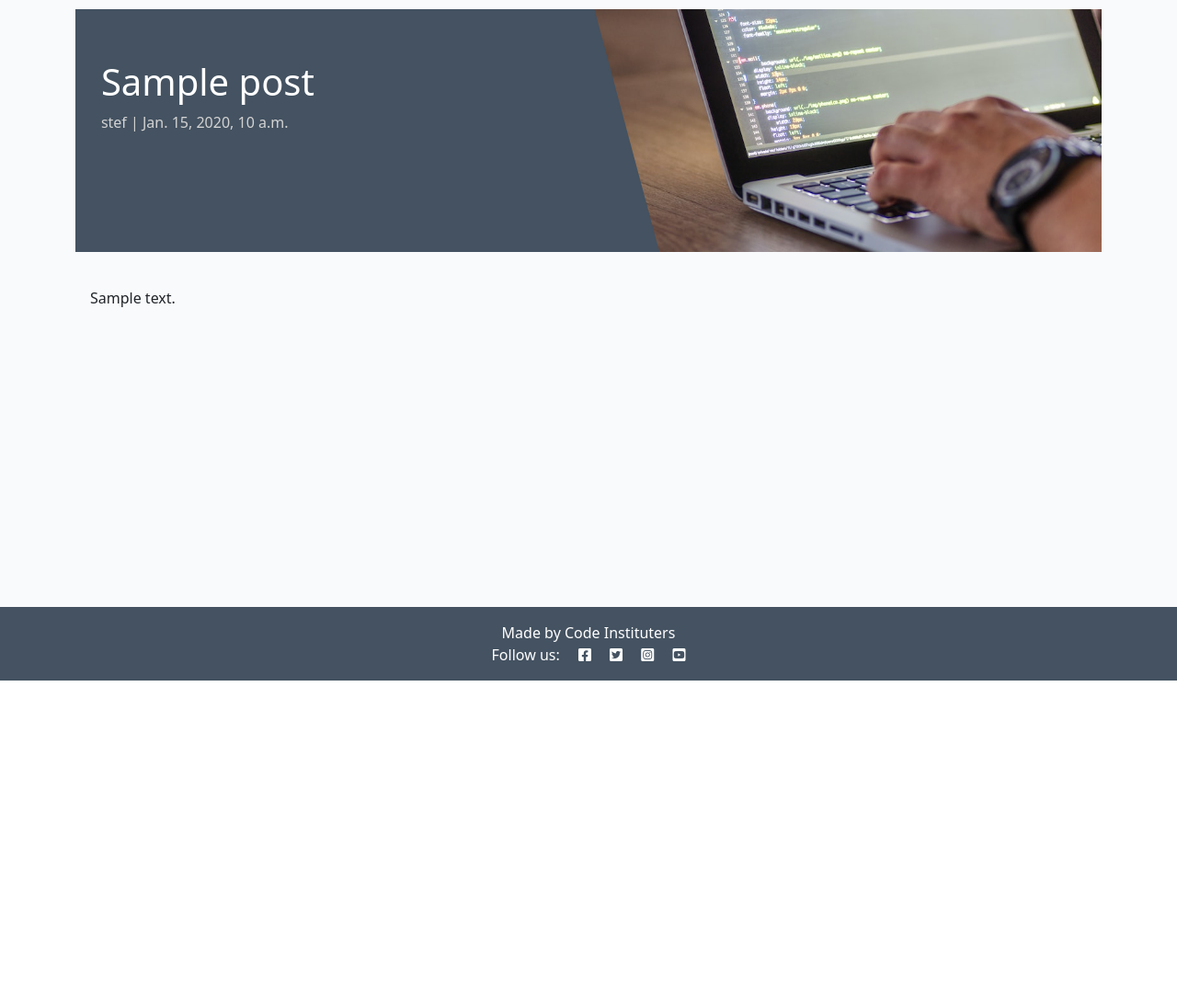
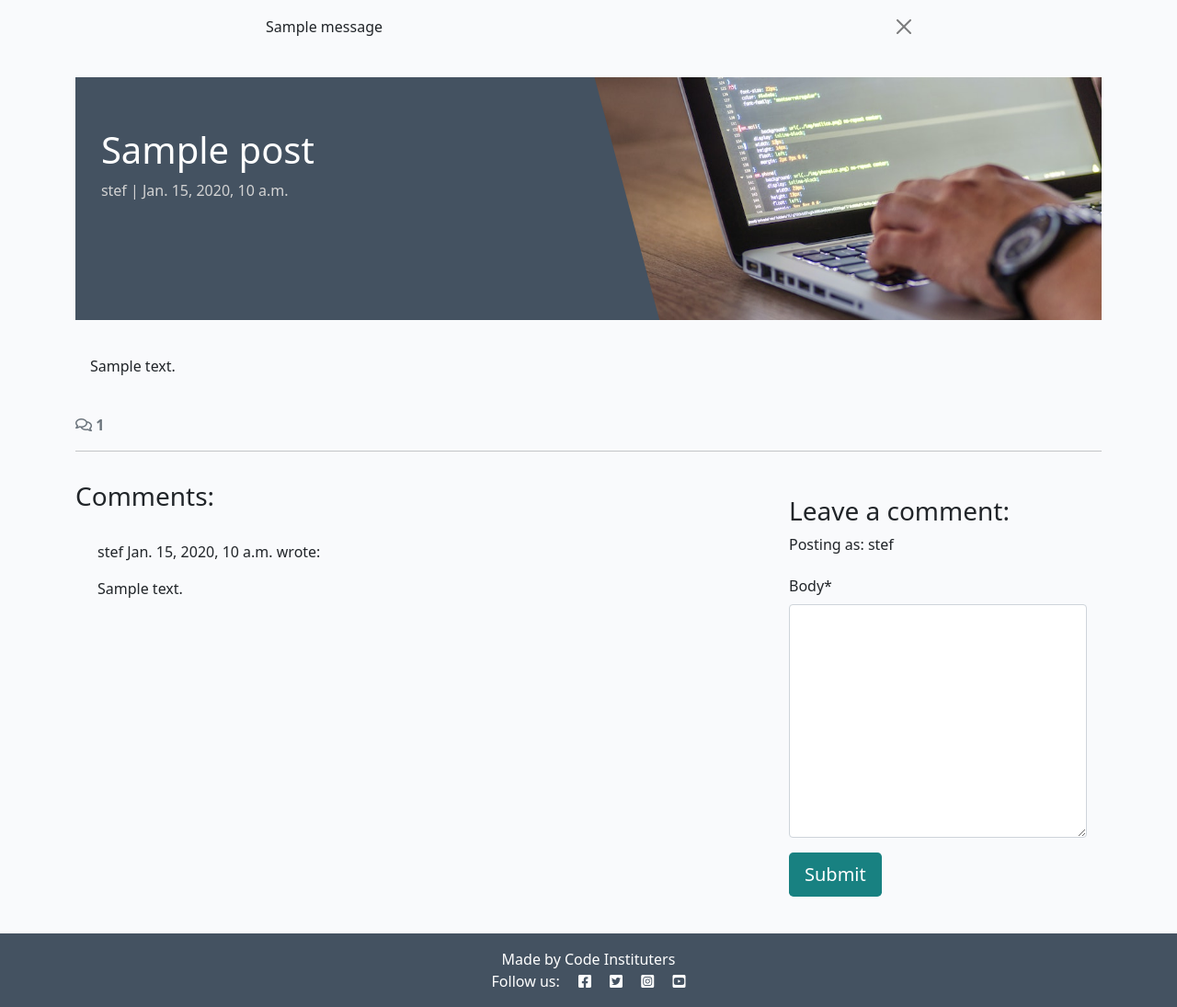
Before and after one commit to StefanWout/django-blog2, a Django app: a page that uses templates/base.html in a window 1280 px wide. Shown: the part 60-1155 px from the top of the page at 92% size. Before the commit the page ends 800 px from the top, so only its background shows below. Run offline with Django 4.2, Linux system fonts and the light colour scheme; a user stored in the database is signed in; data comes from the database, SQL or seed files in the repository; tables that the repository leaves empty hold one stand-in row (values such as "Sample post"); one stand-in notice (Sample message) is shown; some libraries are stand-ins or nearby versions.

Commit message:
added feeback message for comments

```diff
--- /dev/null
+++ b/blog/forms.py
@@ -0,0 +1,8 @@
+from .models import Comment
+from django import forms
+
+
+class CommentForm(forms.ModelForm):
+    class Meta:
+        model = Comment
+        fields = ('body',)
--- a/blog/templates/blog/post_detail.html
+++ b/blog/templates/blog/post_detail.html
@@ -1,18 +1,22 @@
-{% extends 'base.html' %} {% block content %}
+{% extends 'base.html' %}
 {% load static %}
+{% load crispy_forms_tags %}
 
+{% block content %}
     <div class="masthead">
         <div class="container">
             <div class="row g-0">
-            <div class="col-md-6 masthead-text">
+                <div
+                    class="col-md-6 masthead-text">
                     <!-- Post title goes in these h1 tags -->
                     <h1 class="post-title">{{ post.title }}</h1>
                     <!-- Post author goes before the | the post's created date goes after -->
-                <p class="post-subtitle">{{ post.author }} | {{ post.created_on }}</p>
+                    <p class="post-subtitle">{{ post.author }}
+                        |
+                        {{ post.created_on }}</p>
                 </div>
                 <div class="d-none d-md-block col-md-6 masthead-image">
-                <img src="{% static 'images/default.jpg' %}" class="scale" alt="placeholder">
-            </div>
+                    <img src="{% static 'images/default.jpg' %}" class="scale" alt="placeholder"></div>
                 </div>
             </div>
         </div>
@@ -23,9 +27,69 @@
                     <div class="card-body">
                         <!-- The post content goes inside the card-text. -->
                         <!-- Use the | safe filter inside the template tags -->
-                <p class="card-text">
-                    {{ post.content | safe }}
+                            <p class="card-text"> {{ post.content | safe }}
                         </p>
+                    </div>
+                </div>
+            </div>
+            <!-- Displaying count of comments -->
+            <div class="row">
+                <div class="col-12">
+                    <strong class="text-secondary">
+                        <i class="far fa-comments"></i>
+                        {{ comment_count }}
+                    </strong>
+                </div>
+                <div class="col-12">
+                    <hr></div>
+                </div>
+                <!-- Displaying Comments -->
+                <div class="row">
+                    <div class="col-md-8 card mb-4  mt-3 ">
+                        <h3>Comments:</h3>
+                        <div
+                            class="card-body">
+                            <!-- We want a for loop inside the empty control tags
+                                                                  to iterate through each comment in comments -->
+                            {% for comment in comments %}
+                                <div class="p-2 comments
+                                                                                          {% if not comment.approved and comment.author == user %}
+                                                                                          faded{% elif not comment.approved %} d-none{% endif %}">
+                                    <p class="font-weight-bold">
+                                        {{ comment.author }}
+                                        <span class="font-weight-normal">
+                                            {{ comment.created_on }}
+                                        </span>
+                                        wrote:
+                                    </p>
+                                    <div id="comment{{ comment.id }}">
+                                        {{ comment.body | linebreaks }}
+                                    </div>
+                                    {% if not comment.approved and comment.author == user %}
+                                        <p class="approval">
+                                            This comment is awaiting approval
+                                        </p>
+                                    {% endif %}
+                                </div>
+                                <!-- Our for loop ends here -->
+                            {% endfor %}
+                        </div>
+                    </div>
+                    <!-- Creating New Comments -->
+                    <div class="col-md-4 card mb-4 mt-3">
+                        <div class="card-body">
+                            {% if user.is_authenticated %}
+                                <h3>Leave a comment:</h3>
+                                <p>Posting as:
+                                    {{ user.username }}</p>
+                                <form id="commentForm" method="post" style="margin-top: 1.3em;">
+                                    {{ comment_form | crispy }}
+                                    {% csrf_token %}
+                                    <button id="submitButton" type="submit" class="btn btn-signup btn-lg">Submit</button>
+                                </form>
+                            {% else %}
+                                <p>Log in to leave a comment</p>
+                            {% endif %}
                         </div>
                     </div>
                 </div>
--- a/blog/views.py
+++ b/blog/views.py
@@ -1,6 +1,8 @@
 from django.shortcuts import render, get_object_or_404
 from django.views import generic
+from django.contrib import messages
 from .models import Post
+from .forms import CommentForm
 
 # Create your views here.
 
@@ -25,9 +27,29 @@ def post_detail(request, slug):
 
     queryset = Post.objects.filter(status=1)
     post = get_object_or_404(queryset, slug=slug)
+    comments = post.comments.all().order_by("-created_on")
+    comment_count = post.comments.filter(approved=True).count()
+    if request.method == "POST":
+        comment_form = CommentForm(data=request.POST)
+        if comment_form.is_valid():
+            comment = comment_form.save(commit=False)
+            comment.author = request.user
+            comment.post = post
+            comment.save()
+            messages.add_message(
+                request, messages.SUCCESS,
+                'Comment submitted and awaiting approval'
+            )
+
+    comment_form = CommentForm()
 
     return render(
         request,
         "blog/post_detail.html",
-        {"post": post},
+        {
+            "post": post,
+            "comments": comments,
+            "comment_count": comment_count,
+            "comment_form": comment_form,
+        },
     )
--- a/requirements.txt
+++ b/requirements.txt
@@ -1,7 +1,9 @@
 asgiref==3.8.1
+crispy-bootstrap5==0.7
 dj-database-url==0.5.0
 Django==4.2.13
 django-allauth==0.57.2
+django-crispy-forms==2.2
 django-summernote==0.8.20.0
 gunicorn==20.1.0
 oauthlib==3.2.2
--- a/templates/base.html
+++ b/templates/base.html
@@ -72,7 +72,21 @@
                 </div>
             </div>
         </nav>
-
+        <!-- displaying Django messages -->
+        <div class="container">
+            <div class="row">
+            <div class="col-md-8 offset-md-2">
+                {% for message in messages %}
+                <div class="alert {{ message.tags }} alert-dismissible
+                fade show" id="msg" role="alert">
+                {{ message | safe }}
+                <button type="button" class="btn-close"
+                    data-bs-dismiss="alert" aria-label="Close"></button>
+                </div>
+                {% endfor %}
+            </div>
+            </div>
+        </div>
         <main class="flex-shrink-0 main-bg">
 
             {% block content %}
```
Also changed, not shown: codestar/settings.py (+6 -1 lines). Lines whose indentation alone changed are shown as unchanged.
